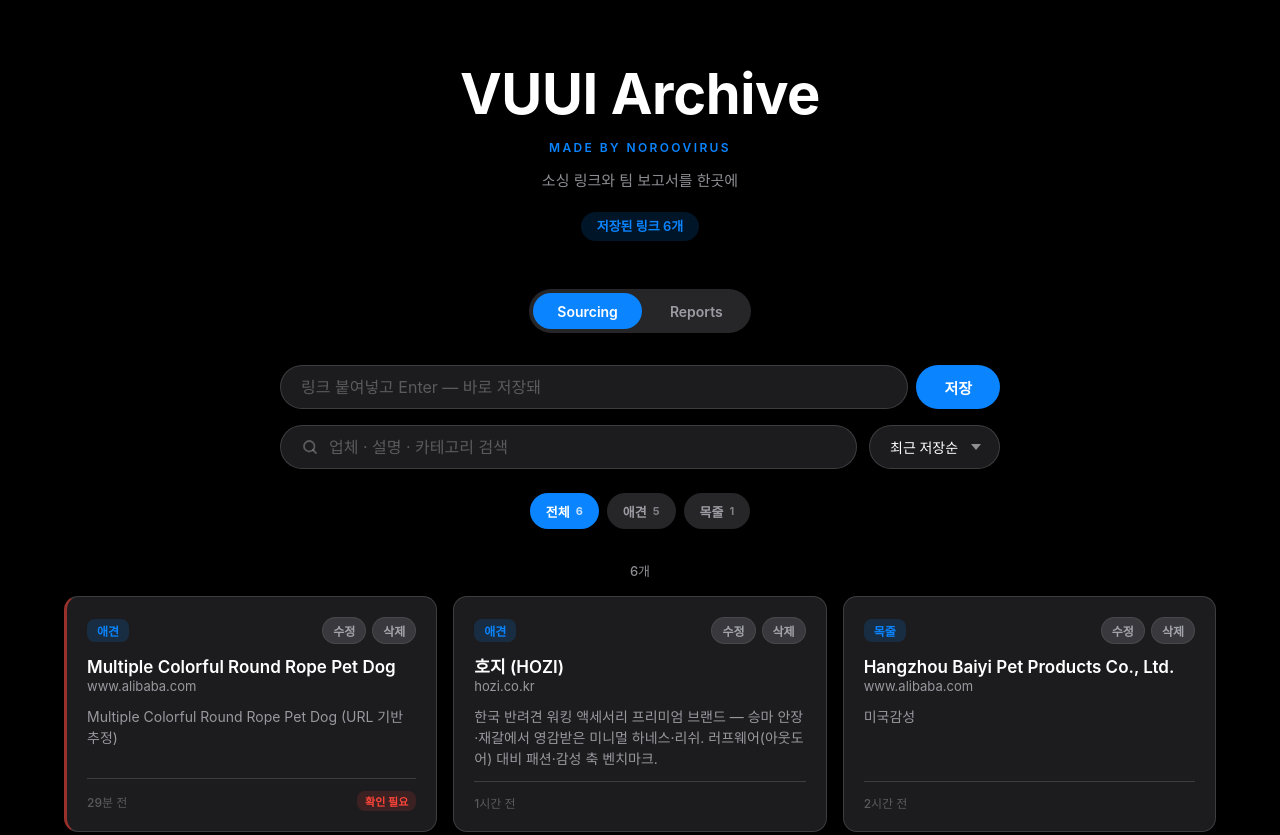
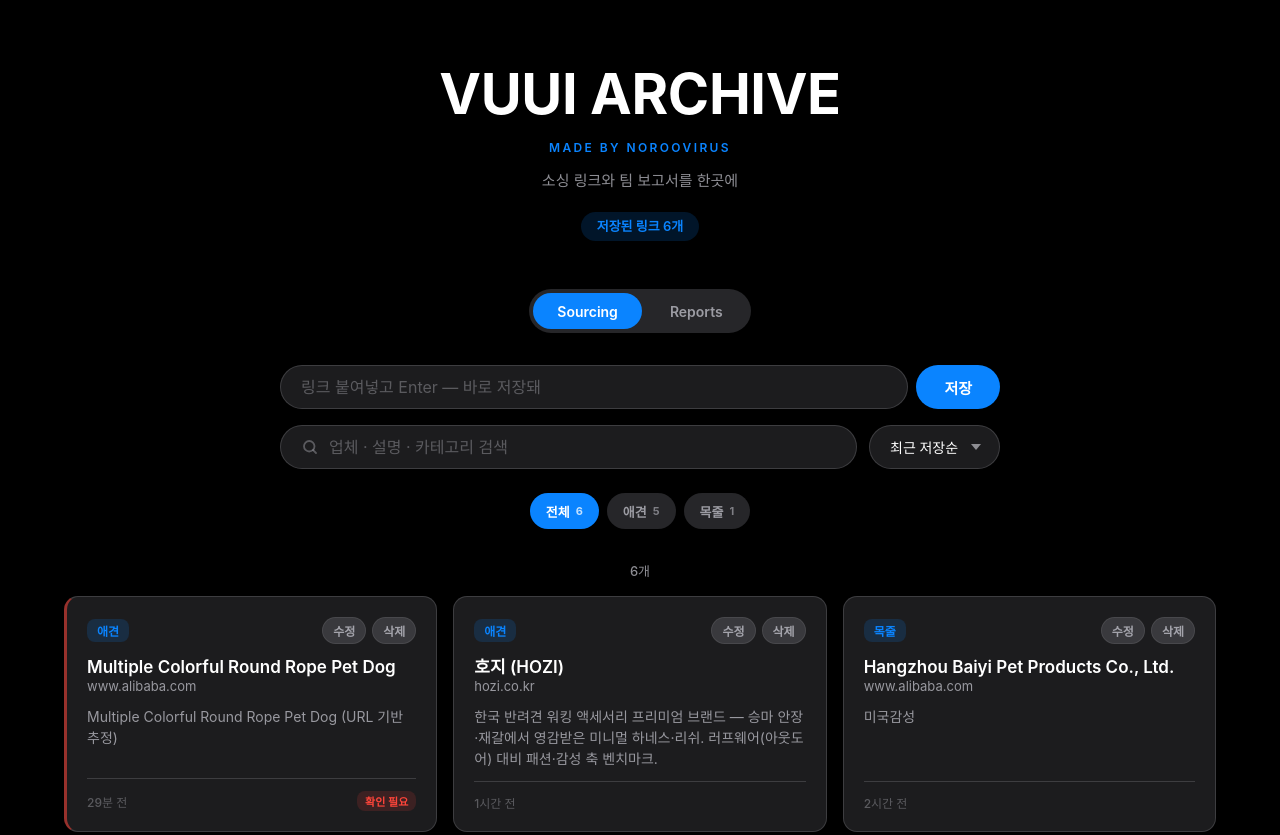
Before and after one commit to NOROOVIRUZ/sourcing-bot, a plain HTML site: page docs/index.html in a window 1280 px wide. Shown: the top 835 px of the page. Drawn offline with Linux system fonts and the light colour scheme.

Commit message:
타이틀 대문자 VUUI ARCHIVE
Co-Authored-By: Claude Fable 5 <noreply@anthropic.com>
Claude-Session: https://claude.ai/code/session_01KHE8WBbrYoUU5UD28KkKog

```diff
--- a/docs/index.html
+++ b/docs/index.html
@@ -4,13 +4,13 @@
   <meta charset="UTF-8" />
   <meta name="viewport" content="width=device-width, initial-scale=1.0" />
   <meta name="theme-color" content="#000000" />
-  <title>VUUI Archive</title>
+  <title>VUUI ARCHIVE</title>
   <link rel="stylesheet" href="./styles.css" />
 </head>
 <body>
   <main class="container">
     <section class="hero">
-      <h1 class="hero-title">VUUI Archive</h1>
+      <h1 class="hero-title">VUUI ARCHIVE</h1>
       <div class="hero-sign">MADE BY NOROOVIRUS</div>
       <p class="hero-desc">소싱 링크와 팀 보고서를 한곳에</p>
       <div class="hero-stats" id="brandStats">—</div>
```
